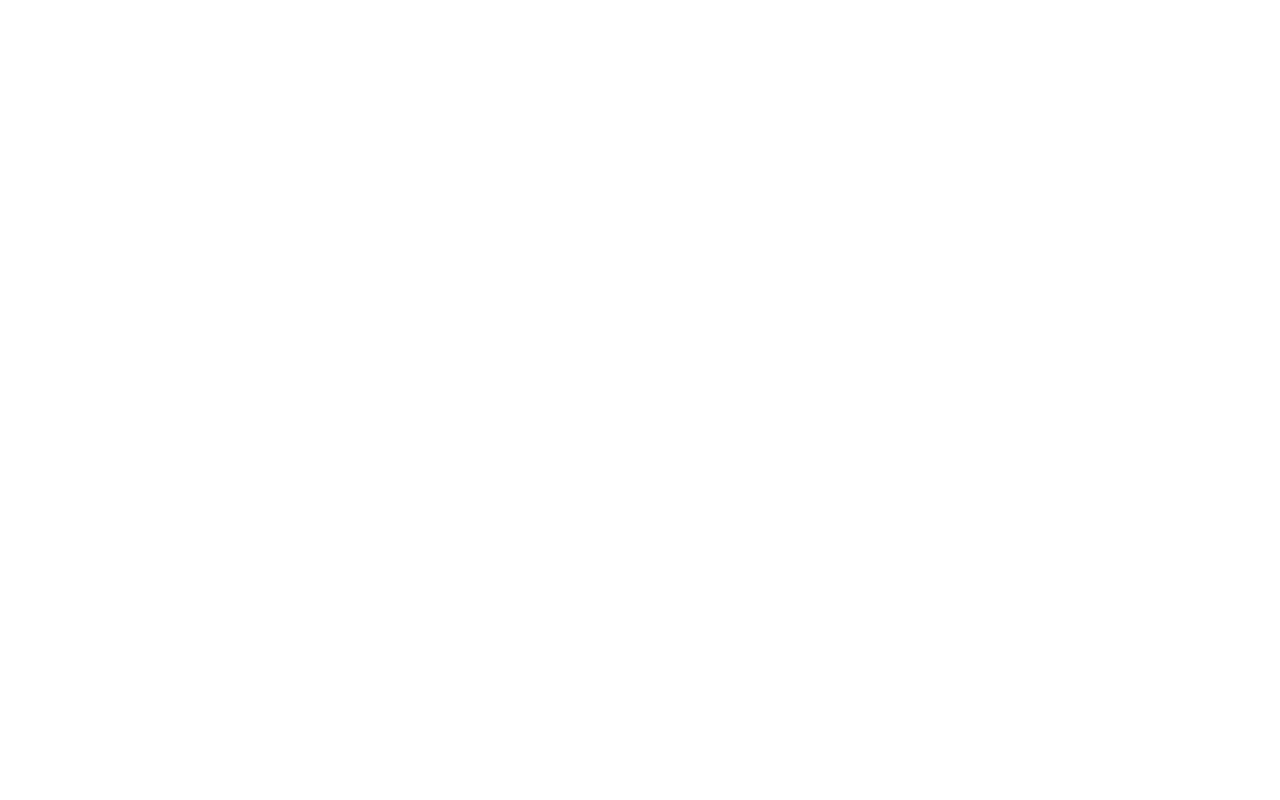
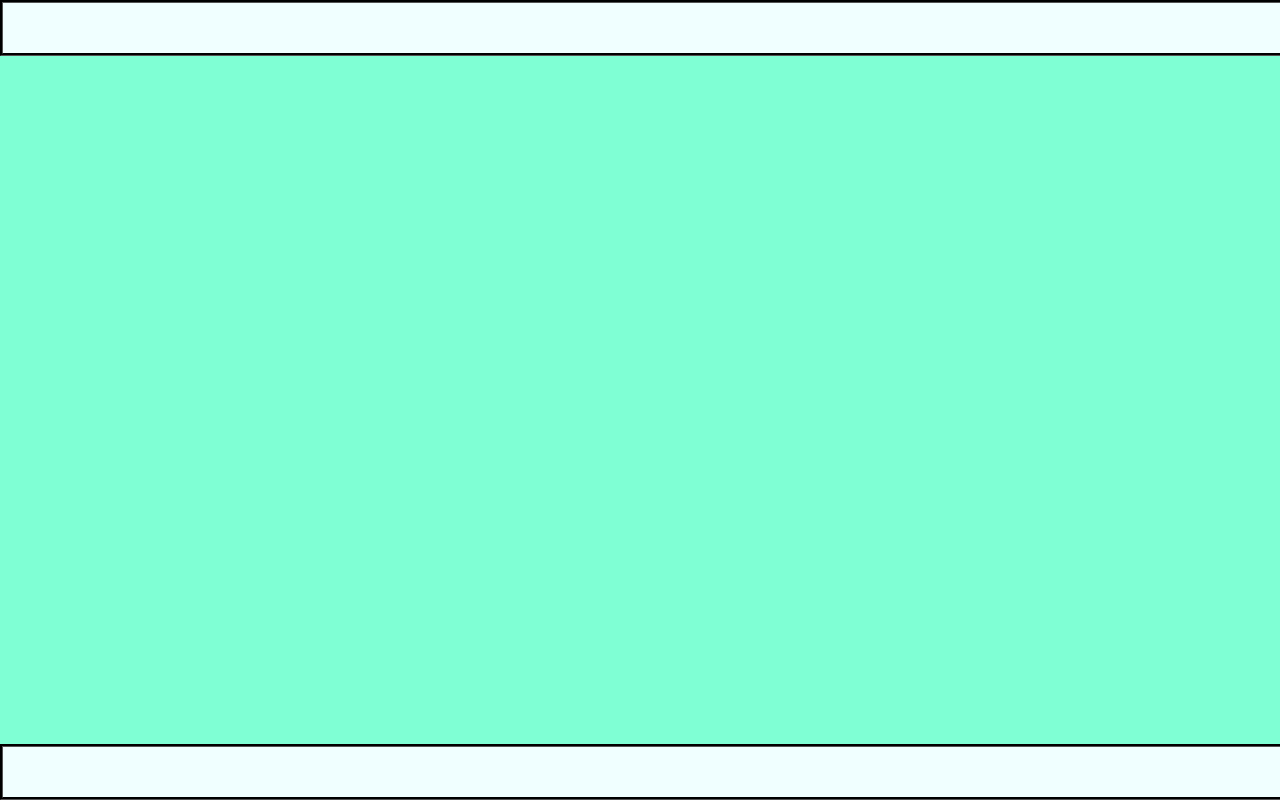
Before and after one commit to kirangajjana/Dark-Mode-Functionality, a plain HTML site: page index.html in a window 1280 px wide. Drawn offline with Linux system fonts and the light colour scheme.

Commit message:
upaded drak,light mode divs

```diff
--- a/index.html
+++ b/index.html
@@ -8,7 +8,13 @@
 </head>
 <body>
     <header>
-        <div id="header"></div>
+        <div id="header">
+            <div id="home"></div>
+            <div id="about"></div>
+            <div id="darkmode"></div>
+            <div id="lightmode"></div>
+
+        </div>
     </header>
     <main>
 
--- a/style.css
+++ b/style.css
@@ -0,0 +1,29 @@
+*{
+    margin:0;
+    padding:0;
+}
+
+html,body{
+    height:100%;
+    width:100%;
+}
+body{
+    background-color: aquamarine;
+}
+#header{
+    height:50px;
+    width:100%;
+    background-color: azure;
+    border-style: groove;
+    border-color: black;
+
+}
+#footer{
+    height:50px;
+    width:100%;
+    background-color: azure;
+    border-style: groove;
+    border-color: black;
+    position: absolute;
+    bottom:0;
+}
```
Also changed, not shown: 1 other file.
